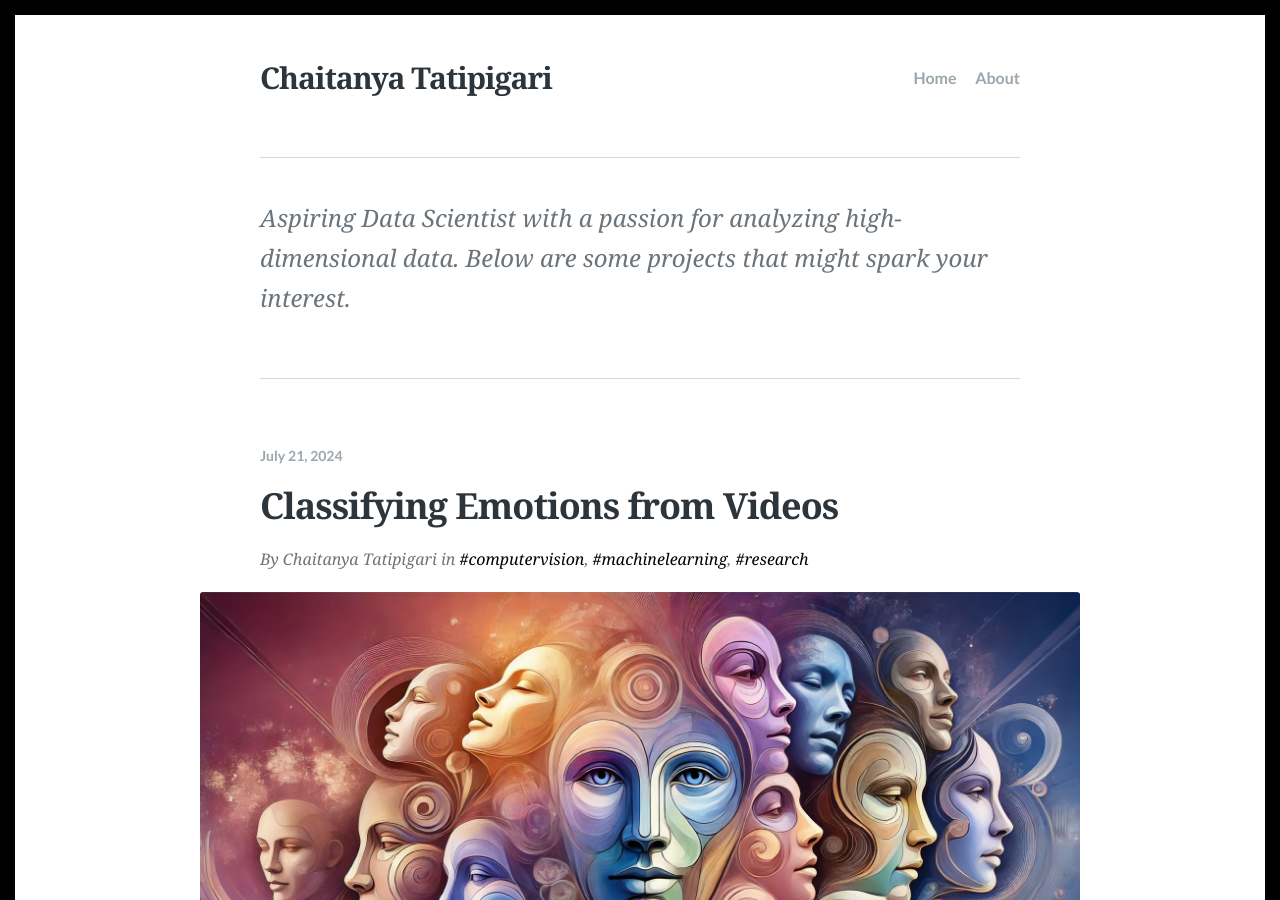
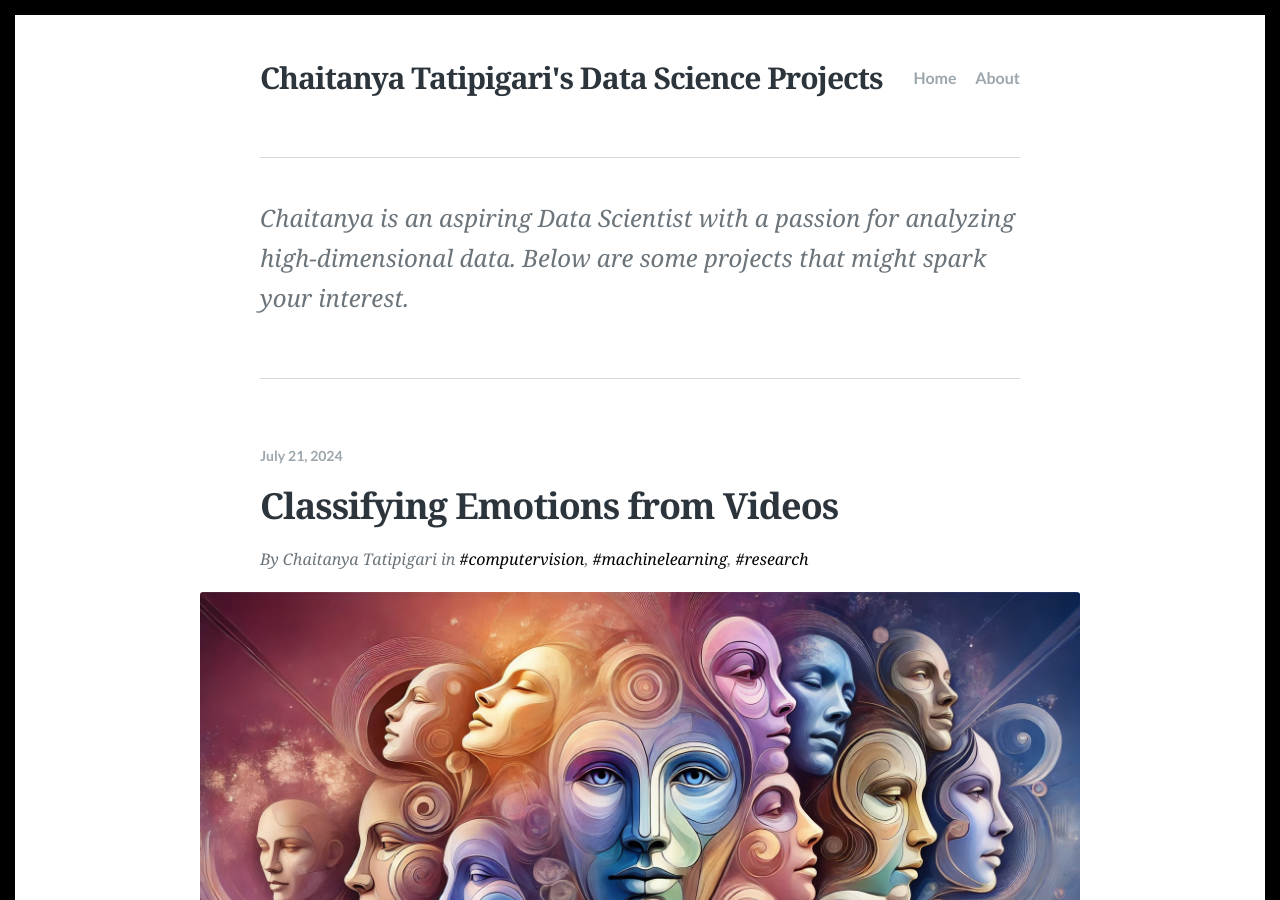
Before and after one commit to Chai-T29/Chai-T29.github.io, a Jekyll site: the page built from index.html, in a window 1280 px wide and 900 px high. Built offline with Jekyll 4.4.1, drawn with Linux system fonts in a browser that asks for light colours; some web fonts are replaced; the list of posts is cut into pages by our own code.

Commit message:
Update _config.yml

```diff
--- a/_config.yml
+++ b/_config.yml
@@ -9,10 +9,10 @@
 lang: en-US
 
 # Site title
-title: "Chaitanya Tatipigari"
+title: "Chaitanya Tatipigari's Data Science Projects"
 
 # A description of your site for meta tag, search engine results.
-description: "Aspiring Data Scientist with a passion for analyzing high-dimensional data. Below are some projects that might spark your interest."
+description: "Chaitanya is an aspiring Data Scientist with a passion for analyzing high-dimensional data. Below are some projects that might spark your interest."
 
 # The subpath of your site, e.g. /blog, for generating urls.
 baseurl: ""
```
